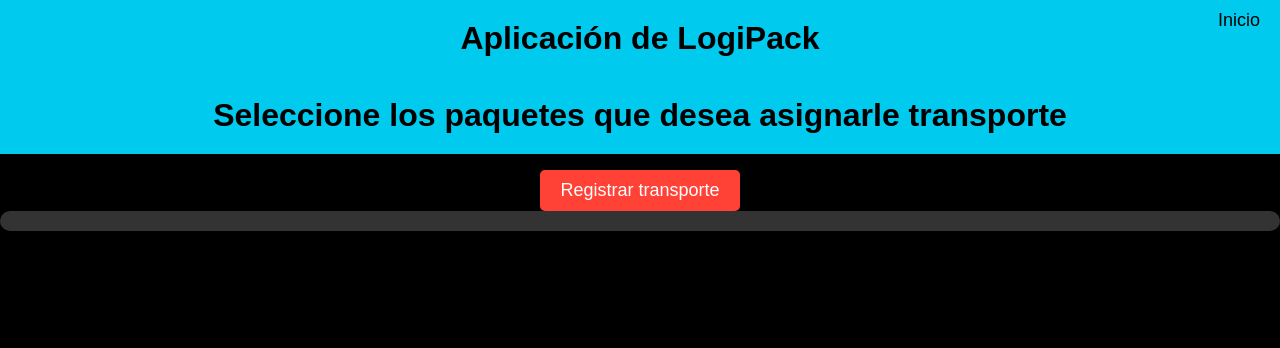
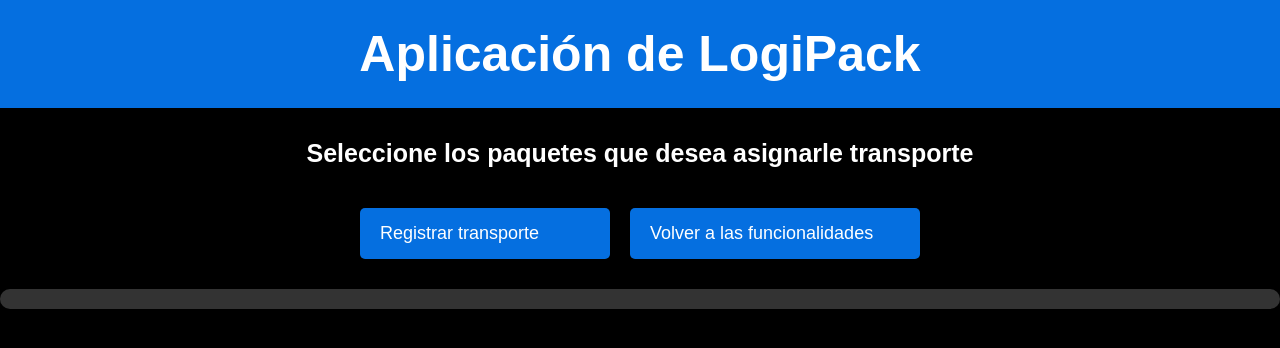
Before and after one commit to DiegoOtinhano2710/Programas_POO, a Flask app: page /salida_transporte/1 in a window 1280 px wide. Shown: the top 348 px of the page. Run offline with Flask 3, Linux system fonts and the light colour scheme.

Commit message:
Add files via upload

```diff
--- a/Trabajo 5/Mi Trabajo/aplicacion.py
+++ b/Trabajo 5/Mi Trabajo/aplicacion.py
@@ -21,6 +21,11 @@ def create_app():
         lista_sucursales=Sucursal.query.all()
         return render_template('inicio.html', sucursales=lista_sucursales)
 
+    @app.route('/sucursal/<int:sucursal_id>')
+    def sucursal_elegida(sucursal_id):
+        sucursal=Sucursal.query.get(sucursal_id)
+        return render_template('sucursal.html', sucursal=sucursal)
+
     @app.route('/paquete/<int:sucursal_id>', methods=['GET','POST'])
     def paquete(sucursal_id):
         try:
@@ -40,9 +45,9 @@ def create_app():
                 db.session.add(nuevo_paquete)
                 db.session.commit()
                 flash("¡Paquete registrado correctamente!")
-        except Exception as e:
+        except:
             db.session.rollback()
-            flash(f"Error al registrar el paquete: {str(e)}")
+            flash(f"Error al registrar el paquete")
             return redirect(url_for('paquete', sucursal_id=sucursal_id))
         return render_template('registro_paquete.html', sucursal_id=sucursal_id)
 
@@ -56,7 +61,7 @@ def create_app():
     def registrar_transporte(sucursal_id):
         paquetes_elegidos = request.form.getlist('paquetes')
         if not paquetes_elegidos:
-            flash('Error: No se seleccionaron paquetes.', 'error')
+            flash('Error: No se seleccionaron paquetes.')
             return redirect(url_for('salida_transporte', sucursal_id=sucursal_id))
         try:
             ultimo_numerotransporte = db.session.query(func.max(Transporte.numerotransporte)).scalar() or 0
@@ -69,10 +74,10 @@ def create_app():
                 if paquete:
                     paquete.idtransporte = nuevo_transporte.id
             db.session.commit()
-            flash(f'¡Transporte asignado correctamente a  paquete(s)!', 'success')
-        except Exception as e:
+            flash(f'¡Transporte asignado correctamente a  paquete(s)!')
+        except:
             db.session.rollback()
-            flash(f'Error al asignar el transporte: {str(e)}', 'error')
+            flash(f'Error al asignar el transporte')
         return redirect(url_for('salida_transporte', sucursal_id=sucursal_id))
 
     @app.route('/llegada_transporte/<int:sucursal_id>', methods=['GET','POST'])
@@ -90,9 +95,9 @@ def create_app():
             transporte.fechahorallegada = datetime.now()
             db.session.commit()
             flash('¡El transporte llegó con éxito!')
-        except Exception as e:
+        except:
             db.session.rollback()
-            flash(f'Error al asignar la llegada del transporte: {str(e)}')
+            flash(f'Error al asignar la llegada del transporte')
         return redirect(url_for('llegada_transporte', sucursal_id=sucursal_id))
 
 
--- a/Trabajo 5/Mi Trabajo/templates/base.html
+++ b/Trabajo 5/Mi Trabajo/templates/base.html
@@ -13,9 +13,10 @@
             background-color: #000000;
         }
         h1 {
-            background-color: #00caee;
-            color: #000000;
-            padding: 20px;
+            background-color: #056fe0;
+            color: #ffffff;
+            font-size: 50px;
+            padding: 25px;
             margin: 0;
         }
         ul {
@@ -38,23 +39,11 @@
             border: 1px solid #0074D9; /* Borde celeste */
             border-radius: 5px; /* Bordes redondeados */
         }
-        button {
-            background-color: #00caee;
-        color: #000000;
-        border: none;
-        padding: 10px 20px;
-        cursor: pointer;
-        border-radius: 5px;
-        font-size: 18px;
-        }
     </style>
 </head>
 <body>
     <h1>Aplicación de LogiPack</h1>
     <div style="position: absolute; top: 0; right: 0;">
-        <a href="{{ url_for('inicio') }}">
-            <button>Inicio</button>
-        </a>
     </div>
     {% block content %}
     {% endblock %}
--- a/Trabajo 5/Mi Trabajo/templates/salida_transporte.html
+++ b/Trabajo 5/Mi Trabajo/templates/salida_transporte.html
@@ -1,75 +1,136 @@
 {% extends 'base.html' %}
 
 {% block content %}
-<h1>Seleccione los paquetes que desea asignarle transporte</h1>
+<div class="paquetes-container">
+    <h2>Seleccione los paquetes que desea asignarle transporte</h2>
     <form action="/registrar_transporte/{{ sucursal_id }}" method="POST">
-    <ul class="paquetes-list">
+        <div class="button-container">
             {% for paquete in lista_paquetes %}
                 {% if paquete.idtransporte is none and paquete.idrepartidor is none %}
-                <li class="paquete-item" onclick="toggleSelection(this)">
+                    <div class="custom-button paquete-item">
                         <input type="checkbox" name="paquetes" value="{{ paquete.id }}" id="paquete_{{ paquete.id }}">
                         <label for="paquete_{{ paquete.id }}">
                             {{ paquete.nombre }}
                             <span>Número de envío: {{ paquete.numeroenvio }}</span>
                             <span>- Dirigido a: {{ paquete.dirdestinatario }}</span>
                         </label>
-                </li>
+                    </div>
                 {% endif %}
             {% endfor %}
-    </ul>
-    <button class="registrar-btn" type="submit">Registrar transporte</button>
+        </div>
+        <div class="action-buttons">
+            <button class="custom-button" type="submit">Registrar transporte</button>
+            <a href="{{ url_for('sucursal_elegida', sucursal_id=sucursal_id) }}" class="custom-button">
+                Volver a las funcionalidades
+            </a>
+        </div>
     </form>
+</div>
 
 <style>
-    ul.paquetes-list {
-        list-style: none;
-        padding: 0;
+    .paquetes-container {
+        max-width: 800px;
+        margin: 0 auto;
+        padding: 10px;
     }
-    li.paquete-item {
-        margin-bottom: 10px;
+
+    h2 {
+        text-align: center;
+        color: #ffffff;
+        margin-bottom: 20px;
+        font-size: 25px;
+    }
+
+    .button-container {
+        display: flex;
+        flex-direction: column;
+        align-items: center;
+        gap: 15px;
+    }
+
+    .custom-button {
+        display: flex;
+        align-items: center;
+        width: 100%;
+        max-width: 600px;
+        padding: 15px 20px;
         font-size: 18px;
-        background-color: #E0E0E0;
-        padding: 10px;
+        text-align: left;
+        text-decoration: none;
+        color: #fff;
+        background-color: #056fe0;
         border-radius: 5px;
-        font-family: 'Segoe UI', Tahoma, Geneva, Verdana, sans-serif;
-        cursor: pointer;
-        transition: background-color 0.3s;
-    }
-    li.paquete-item:hover {
-        background-color: #D0D0D0;
-    }
-    li.paquete-item.selected {
-        background-color: #BBDEFB;
-    }
-    li.paquete-item input[type="checkbox"] {
-        display: none;
-    }
-    li.paquete-item label {
-        display: block;
-        width: 100%;
+        transition: background-color 0.3s ease;
+        box-shadow: 0 4px 6px rgba(0, 0, 0, 0.1);
+        border: none;
         cursor: pointer;
     }
-    button.registrar-btn {
-        background-color: #FF4136;
-        color: #FFFFFF;
-        border: none;
-        padding: 10px 20px;
+
+    .custom-button:hover {
+        background-color: #0056b3;
+    }
+
+    .paquete-item {
+        position: relative;
+        padding-left: 50px;
+    }
+
+    .paquete-item input[type="checkbox"] {
+        position: absolute;
+        left: 20px;
+        top: 50%;
+        transform: translateY(-50%);
+        width: 20px;
+        height: 20px;
+        background-color: white;
+        border: 2px solid #056fe0;
+        border-radius: 3px;
+        appearance: none;
+        -webkit-appearance: none;
+        -moz-appearance: none;
         cursor: pointer;
-        border-radius: 5px;
+    }
+
+    .paquete-item input[type="checkbox"]:checked {
+        background-color: #ffcc00;
+        border-color: #ffcc00;
+    }
+
+    .paquete-item input[type="checkbox"]:checked::after {
+        content: '✓';
+        position: absolute;
+        top: 50%;
+        left: 50%;
+        transform: translate(-50%, -50%);
+        color: #056fe0;
+        font-size: 16px;
+        font-weight: bold;
+    }
+
+    .paquete-item label {
+        flex-grow: 1;
+        cursor: pointer;
+    }
+
+    .paquete-item input[type="checkbox"]:checked + label {
+        font-weight: bold;
+    }
+
+    .action-buttons {
+        display: flex;
+        justify-content: center;
+        gap: 20px;
+        margin-top: 20px;
+    }
+
+    .action-buttons .custom-button {
+        max-width: 250px;
     }
 </style>
 
-<div style="background-color: #333; color: white; padding: 10px; border-radius: 10px;">
+<div style="background-color: #333; color: white; padding: 10px; border-radius: 10px; margin-top: 20px;">
     {% for message in get_flashed_messages() %}
         <p>{{ message }}</p>
     {% endfor %}
 </div>
-
-<script>
-function toggleSelection(element) {
-    var checkbox = element.querySelector('input[type="checkbox"]');
-    checkbox.checked = !checkbox.checked;
-    element.classList.toggle('selected');
-}
-</script>
 {% endblock %}
```
Also changed, not shown: Trabajo 5/Mi Trabajo/templates/inicio.html (+49 -30 lines), Trabajo 5/Mi Trabajo/templates/llegada_transporte.html (+108 -25 lines), Trabajo 5/Mi Trabajo/templates/registro_paquete.html (+29 -8 lines), Trabajo 5/Mi Trabajo/templates/sucursal.html (added, +68 -0 lines), Trabajo 5/Mi Trabajo/datos.sqlite3. Lines whose indentation alone changed are shown as unchanged.
